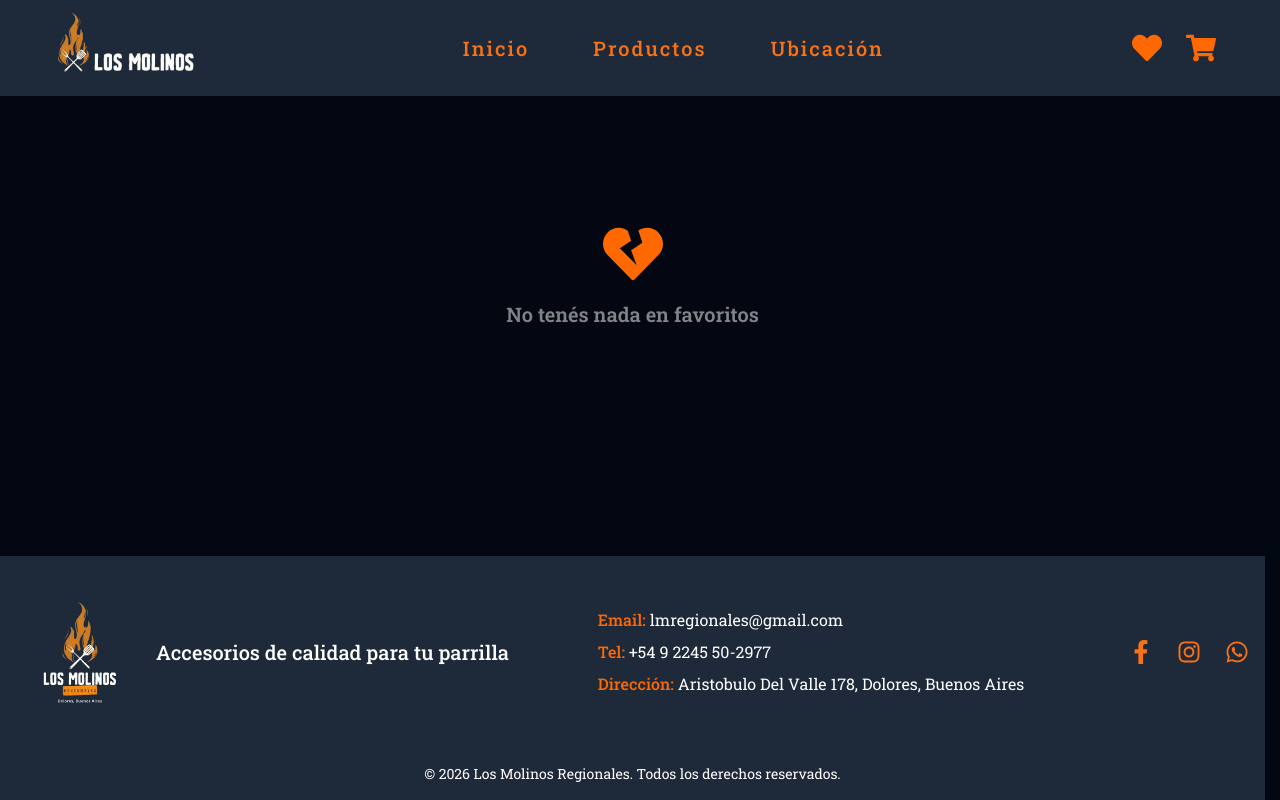
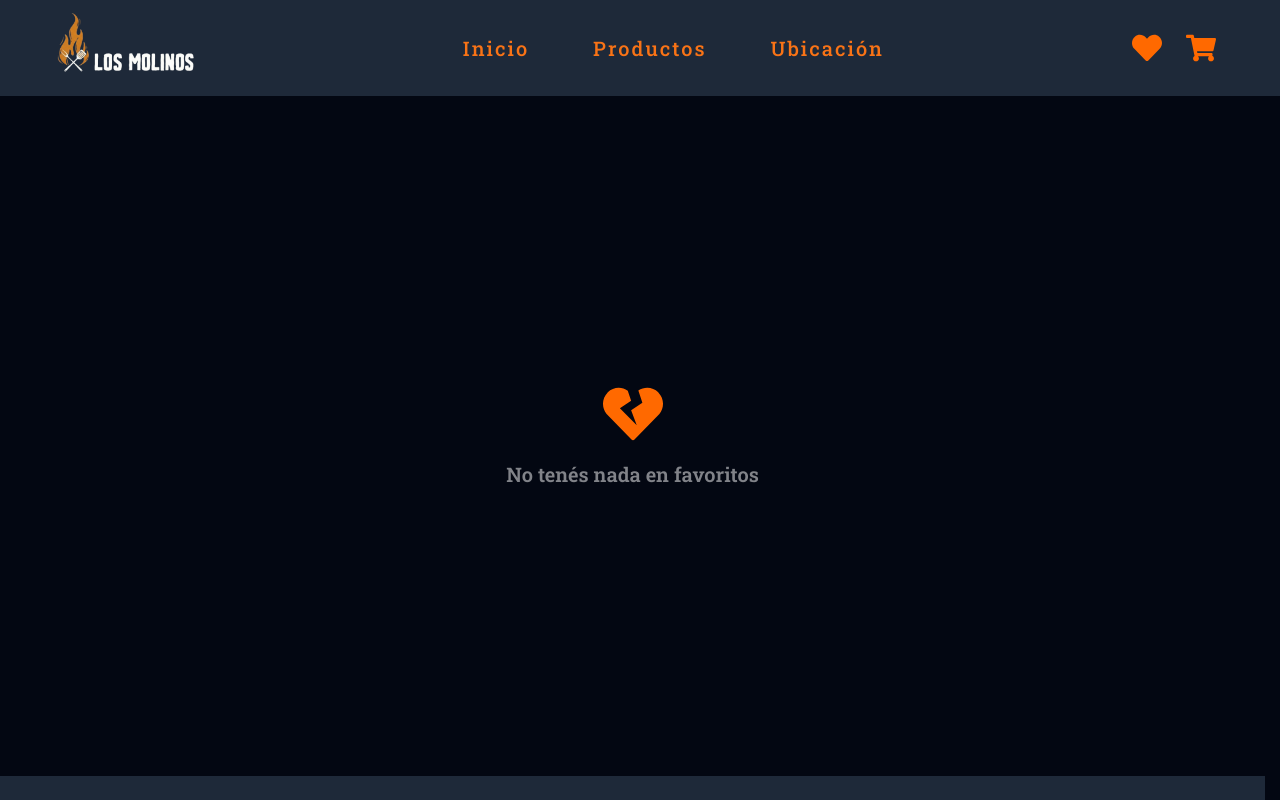
Before and after one commit to antoninojoaquin/los-molinos-frontend, a React (Vite) app: page /favoritos in a window 1280 px wide. Shown: the top 800 px of the page. Built offline with nearby package versions, Linux system fonts and the light colour scheme; no server answers; the database is empty.

Commit message:
fix: center favorite icon

```diff
--- a/src/pages/ProductList.jsx
+++ b/src/pages/ProductList.jsx
@@ -97,7 +97,7 @@
   return (
     <section className="w-full bg-gray-950 px-3 sm:px-6 md:px-16 py-12 min-h-[50vh]">
       {showOnlyFavorites && displayedProducts.length === 0 ? (
-        <div className="flex flex-col items-center justify-center w-full py-20 text-white/50">
+        <div className="flex flex-col items-center justify-center w-full py-60 text-white/50">
           <FaHeartBroken className="text-6xl text-orange-500 mb-4" />
           <p className="text-xl font-semibold text-center">
             No tenés nada en favoritos
```
